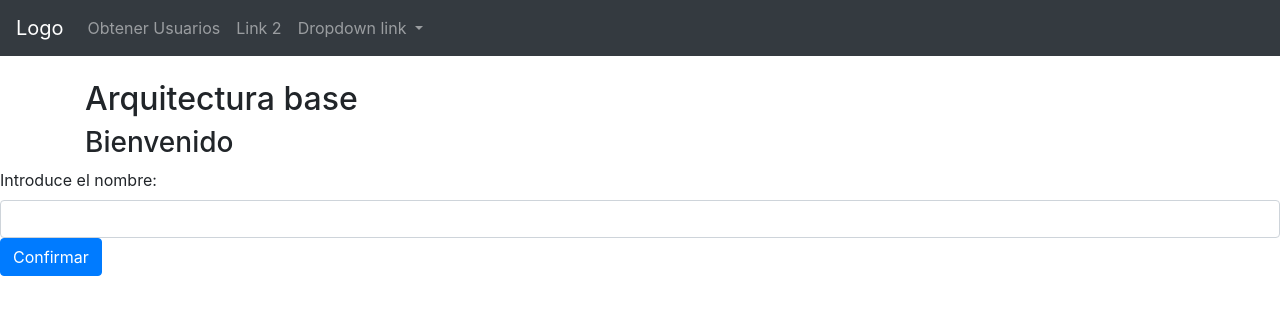
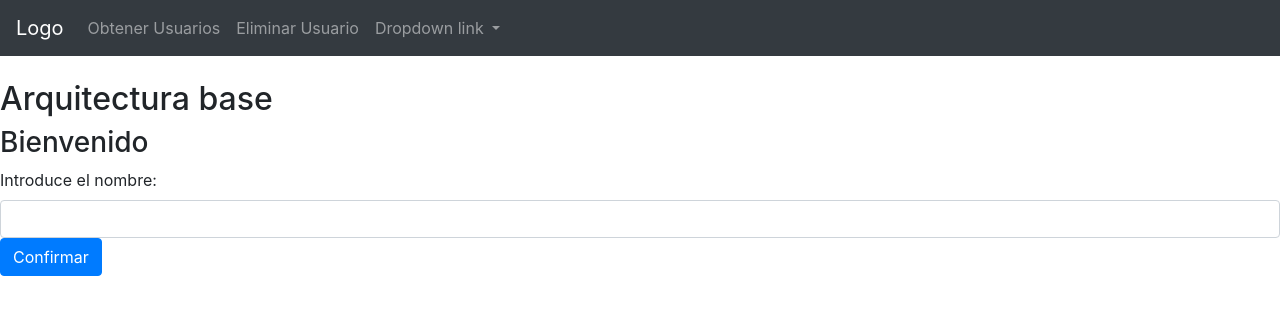
Before and after one commit to RinOmega/ProcesosArquitectura, a website: page cliente/index.html in a window 1280 px wide. Drawn offline with nearby package versions, Linux system fonts and the light colour scheme; files whose address does not match are found by name.

```diff
--- a/cliente/index.html
+++ b/cliente/index.html
@@ -29,7 +29,7 @@
       <a class="nav-link" href="obtenerUsuarios">Obtener Usuarios</a>
     </li>
     <li class="nav-item">
-      <a class="nav-link" href="#">Link 2</a>
+      <a class="nav-link" href="eliminarUsuario">Eliminar Usuario</a>
     </li>
 
     <!-- Dropdown -->
@@ -47,25 +47,29 @@
 </nav>
 <br>
 
-<div class="container">
-  <h2>Arquitectura base</h2>
-  <h3>Bienvenido</h3>
+<div class="position-relative padding-10px left-0">
+  <h2 class="text-left">Arquitectura base</h2>
+  <h3 class="text-left">Bienvenido</h3>
 </div>
 
-</body>
-</html>
 
+<div id="au"></div>
 
-</head>
+<script>
+  //AGREGAR USUARIO
+    rest=new ClienteRest();
+    cw=new ControlWeb();
+    cw.mostrarAgregarUsuario();
+</script>
 
-<body>
+<div id="eu"></div>
 
-    <div id="au"></div>
-    <script>
-        rest=new ClienteRest();
-        cw=new ControlWeb();
-        cw.mostrarAgregarUsuario();
-    </script>
+<!--<script>
+   //ELIMINAR USUARIO
+    rest=new ClienteRest();
+    cw=new ControlWeb();
+    cw.mostrarEliminarUsuario();
+</script> -->
 
 
 </body>
```
Also changed, not shown: cliente/controlWeb.js (+22 -0 lines), 1 other file.
